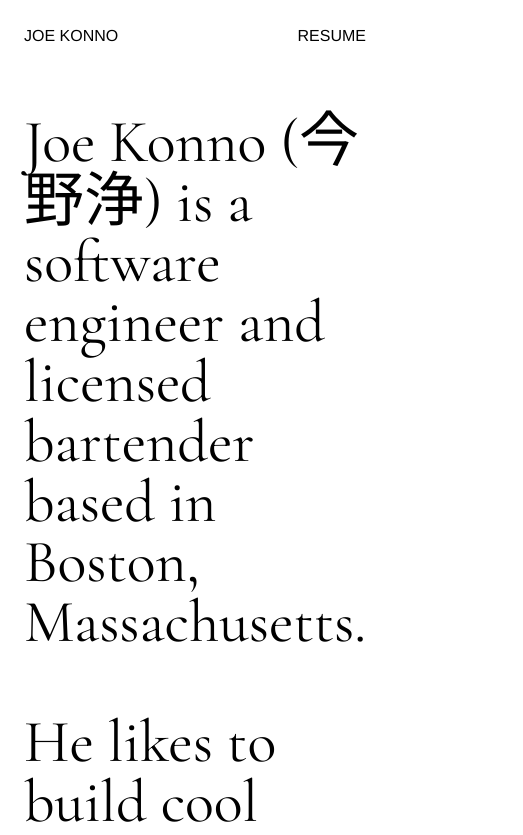
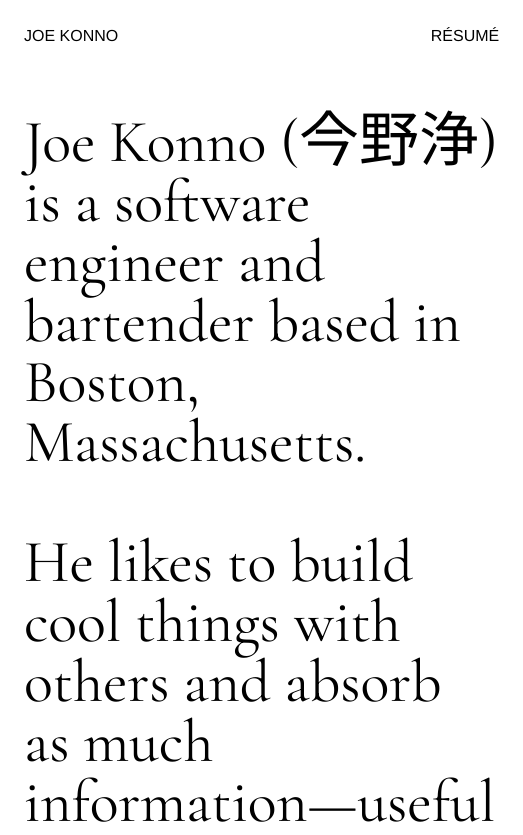
Before and after one commit to MechaJoe/personal-website, a SvelteKit app: page / in a window 390 px wide. Shown: the top 835 px of the page, 523 px wide, since content can reach past the window. Built offline with nearby package versions, Linux system fonts and the light colour scheme.

Commit message:
Fix width on mobile

```diff
--- a/src/AboutMe.svelte
+++ b/src/AboutMe.svelte
@@ -14,7 +14,7 @@
   })
 </script>
 
-<div class="w-full flex py-20 px-10 justify-start">
+<div class="h-fit w-fit flex py-20 px-10 justify-start">
   <div>
     <h1 class="h-fit pb-20">Who is Joe, really?</h1>
     <div class="top-80 grid grid-cols-2 gap-y-40">
@@ -28,15 +28,14 @@
       {/if}
       {#if showB}
         <h2 in:fade out:fade class="text-3xl">
-          ...an Ivy League-educated engineer
+          ...an engineer
         </h2>
         <p>
           Joe graduated from the University of Pennsylvania in 2023. It wasn't
           always clear that he would become a software engineer&mdash;he was
           accepted to Penn as a Bioengineering major on the pre-medical track.
           Eventually, his desire to build and constantly learn led him to major
-          in Computer Science, with minors in English and Mathematics to satisfy
-          other intellectual cravings.
+          in Computer Science, with minors in English and Mathematics.
         </p>
       {/if}
       {#if showC}
@@ -48,7 +47,7 @@
           competed in and won local competitions, and was part of the New York
           Youth Symphony in high school. He doesn't play as much as he used to,
           but he still loves listening to classical music. Outside of music, he
-          also plays video games like Tetris and Hearthstone. In 2023, he became
+          also plays video games like Tetris and Fire Emblem. In 2023, he became
           a licensed bartender, and can make any classic cocktail (barring the
           occasional memory slip).
         </p>
--- a/src/Navbar.svelte
+++ b/src/Navbar.svelte
@@ -6,9 +6,9 @@
   justify-between
   p-6
   bg-white
-  w-full
+  w-auto
   z-10
   ">
   <div>JOE KONNO</div>
-  <a href="https://jkonno-personal-website.s3.amazonaws.com/Joe+Konno+Resume+8-2023.pdf" target="_blank">RESUME</a>
+  <a href="https://jkonno-personal-website.s3.amazonaws.com/Joe+Konno+Resume+8-2023.pdf" target="_blank">RÉSUMÉ</a>
 </div>
--- a/src/Welcome.svelte
+++ b/src/Welcome.svelte
@@ -11,10 +11,10 @@
   "
 >
   <h1 class="font-serif font-thin pt-10 md:pt-40">
-    Joe Konno (今野浄) is a software engineer and licensed bartender based in
+    Joe Konno (今野浄) is a software engineer and bartender based in
     Boston, Massachusetts. <br /><br />He likes to build cool things with others
     and absorb as much information&mdash;useful or not&mdash;as he can. In his
-    free time, you can find him reading, cooking eggs, or gaming with his
+    free time, you can find him reading, stuffing his face, or gaming with his
     friends.
   </h1>
   <svg
--- a/src/app.html
+++ b/src/app.html
@@ -10,7 +10,7 @@
   />
 		%sveltekit.head%
 	</head>
-	<body data-sveltekit-preload-data="hover">
+	<body data-sveltekit-preload-data="hover" class="w-fit">
 		<div style="display: contents">%sveltekit.body%</div>
 	</body>
 </html>
```
Also changed, not shown: 1 other file (tests, documents, lock files or other folders).
